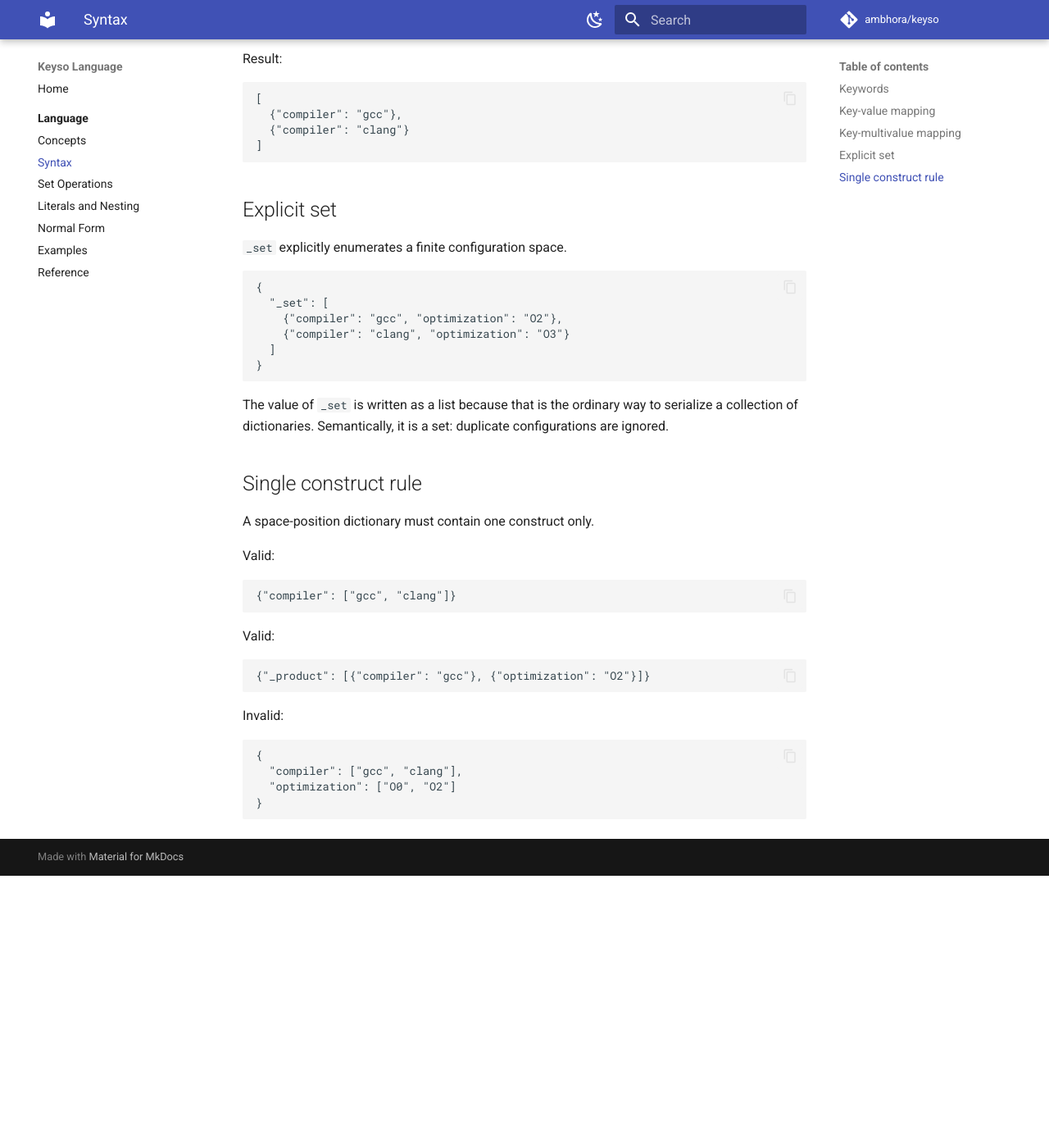
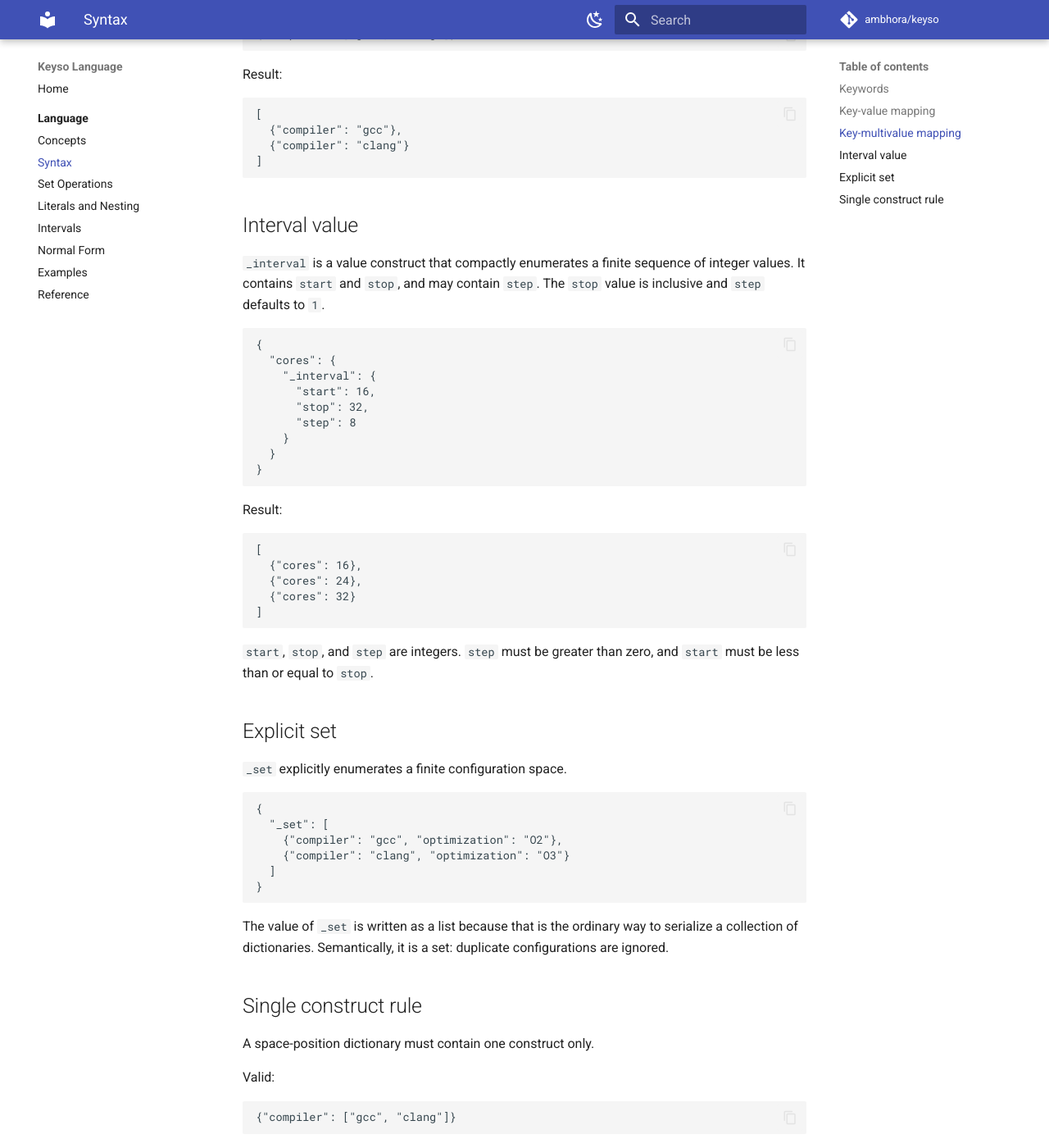
Before and after one commit to ambhora/keyso, an MkDocs documentation site: the page built from docs/language/syntax.md, in a window 1280 px wide and 1400 px high, scrolled down 1061 px. Shown: the whole window at 82% size. Built offline with MkDocs 1.6.1 and Material for MkDocs 9.7.7, drawn with Linux system fonts in a browser that asks for light colours; comment, search, counter and statistics services are not loaded; before the commit the page ends 2129 px from its top, so only the background shows below that.

Commit message:
feat(interval): add support for interval
Signed-off-by: Jayesh Badwaik <j.badwaik@fz-juelich.de>

````diff
--- a/docs/language/syntax.md
+++ b/docs/language/syntax.md
@@ -9,6 +9,7 @@ The following keys are reserved:
 ```text
 _literal
 _nested
+_interval
 _set
 _product
 _union
@@ -53,6 +54,34 @@ Result:
 ]
 ```
 
+## Interval value
+
+`_interval` is a value construct that compactly enumerates a finite sequence of integer values. It contains `start` and `stop`, and may contain `step`. The `stop` value is inclusive and `step` defaults to `1`.
+
+```keyso
+{
+  "cores": {
+    "_interval": {
+      "start": 16,
+      "stop": 32,
+      "step": 8
+    }
+  }
+}
+```
+
+Result:
+
+```keyso
+[
+  {"cores": 16},
+  {"cores": 24},
+  {"cores": 32}
+]
+```
+
+`start`, `stop`, and `step` are integers. `step` must be greater than zero, and `start` must be less than or equal to `stop`.
+
 ## Explicit set
 
 `_set` explicitly enumerates a finite configuration space.
--- a/mkdocs.yml
+++ b/mkdocs.yml
@@ -58,6 +58,7 @@ nav:
       - Syntax: language/syntax.md
       - Set Operations: language/set-operations.md
       - Literals and Nesting: language/literals-and-nesting.md
+      - Intervals: language/intervals.md
       - Normal Form: language/normal-form.md
       - Examples: language/examples.md
       - Reference: language/reference.md
````
Also changed, not shown: docs/language/examples.md (+1 -0 lines), docs/language/normal-form.md (+18 -0 lines), docs/language/reference.md (+19 -1 lines).
